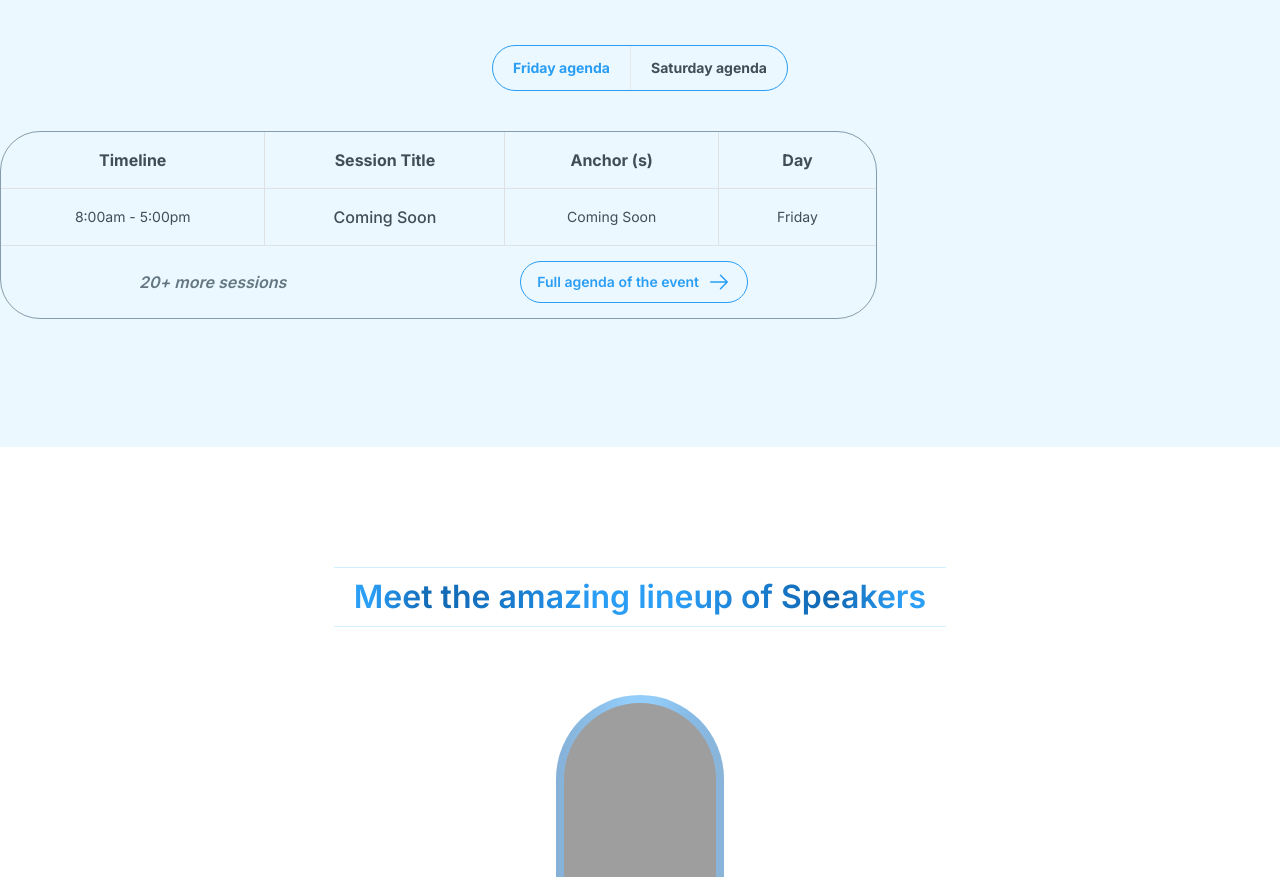
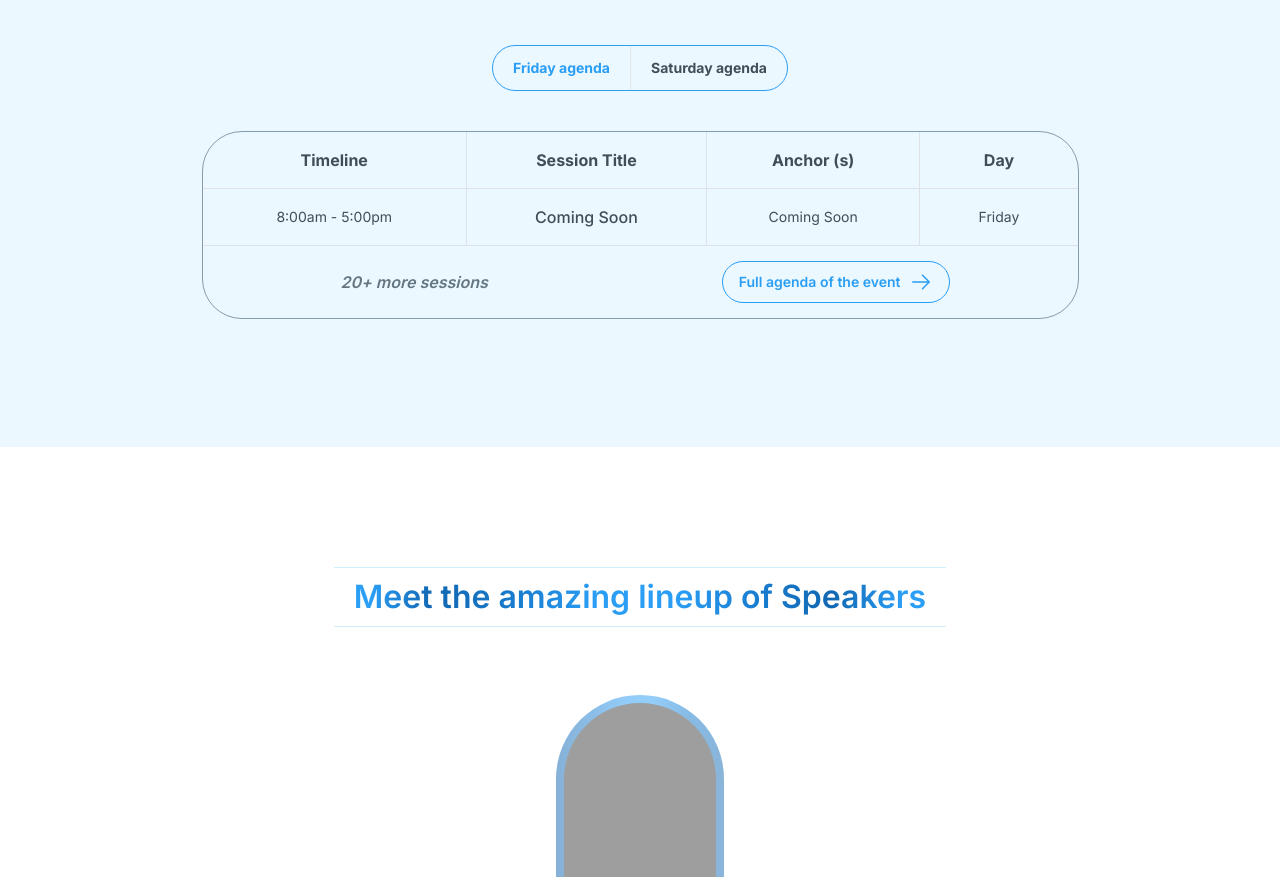
Before and after one commit to FlutterBytes-IO/conference-2024, a Next.js app: page / in a window 1280 px wide. Shown: the part 1840-2717 px from the top of the page. Built offline with nearby package versions, Linux system fonts and the light colour scheme; grey boxes are pictures that could not be loaded.

Commit message:
fix: fixed table alignment

```diff
--- a/components/TableComponent.tsx
+++ b/components/TableComponent.tsx
@@ -38,9 +38,9 @@ export default function TableComponent({
   }, [isSmlScreen]);
   return (
     <div
-      className={`border-[0.5px] border-neutral-500 ${
+      className={`mx-auto border-[0.5px] border-neutral-500 ${
         isDarkmode ? "text-neutral-300" : "text-neutral-700"
-      } rounded-[40px] xs:w-[400px] md:w-full md:max-w-[877px] flex flex-col`}
+      } rounded-[40px] xs:w-[90%] md:w-[90%] md:max-w-[877px] flex flex-col`}
     >
       <table className="w-full max-md:flex max-md:flex-col max-md:gap-y-6 overflow-hidden">
         <thead className="font-semibold">
```
